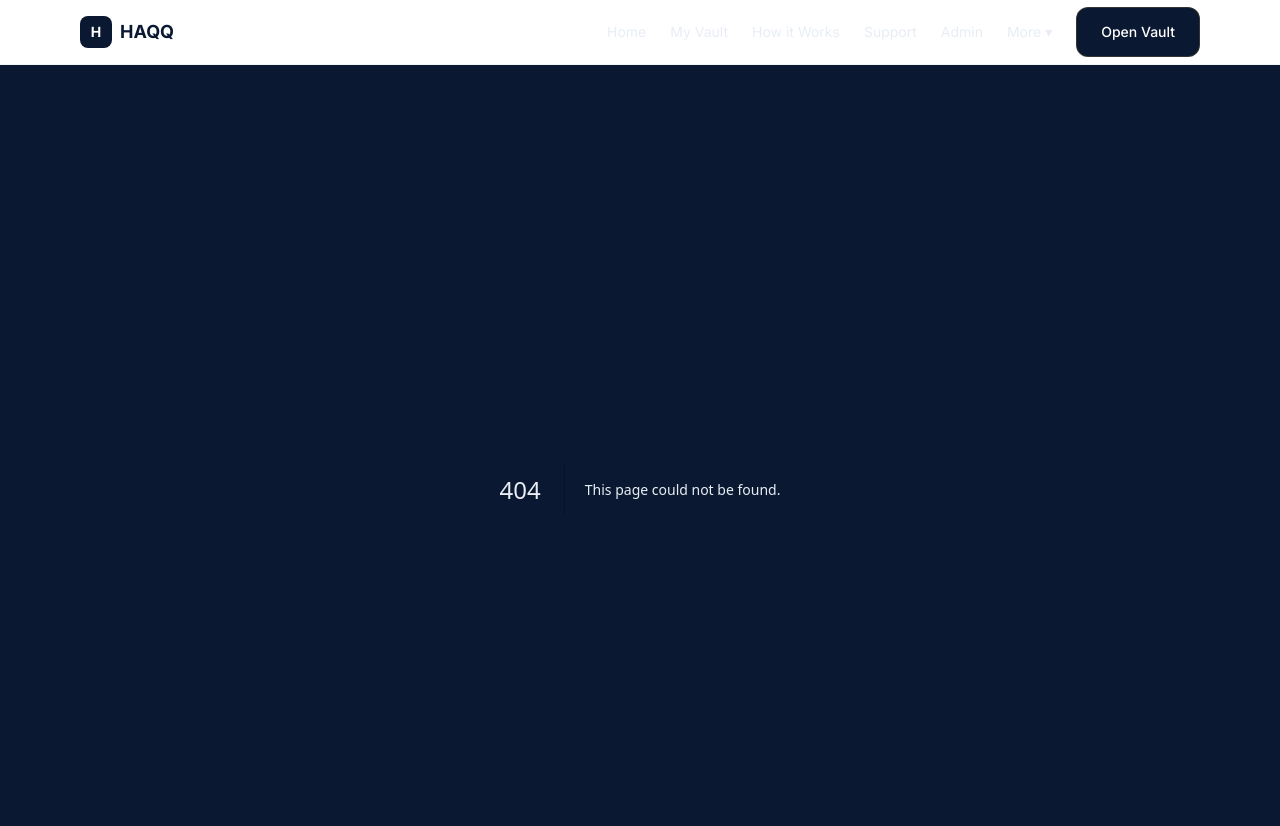
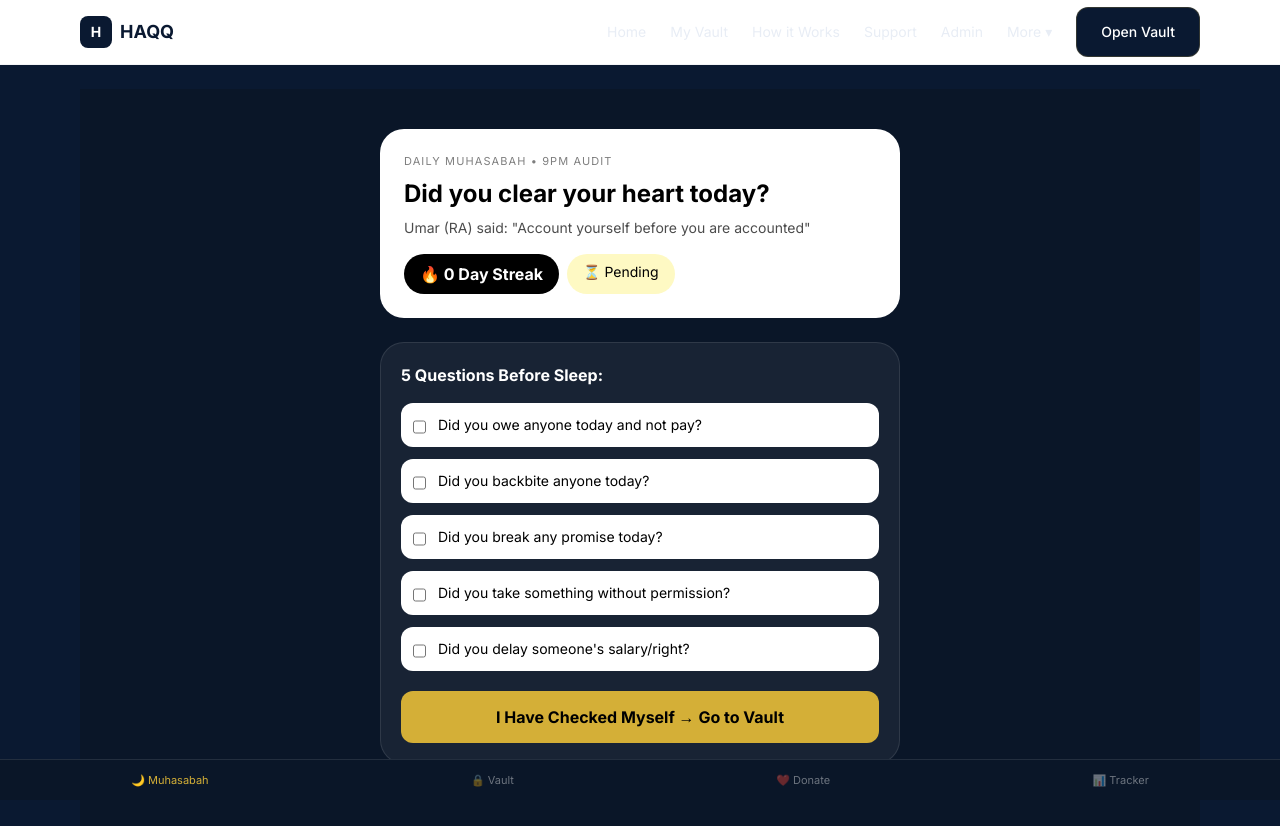
Before and after one commit to Habeebullahi7/Haqq-Vault, a Next.js app: page /muhasabah in a window 1280 px wide. Before the commit this address had no page. Shown: the top 826 px of the page. Built offline with nearby package versions, Linux system fonts and the light colour scheme.

Commit message:
Add MuhasabahPage component with daily questions

```diff
--- /dev/null
+++ b/app/muhasabah/page.tsx
@@ -0,0 +1,66 @@
+"use client"
+import { useState, useEffect } from "react"
+
+export default function MuhasabahPage(){
+  const [streak,setStreak]=useState(0)
+  const [todayDone,setTodayDone]=useState(false)
+  const questions = [
+    "Did you owe anyone today and not pay?",
+    "Did you backbite anyone today?",
+    "Did you break any promise today?",
+    "Did you take something without permission?",
+    "Did you delay someone's salary/right?",
+  ]
+
+  useEffect(()=>{
+    const s = Number(localStorage.getItem("haqq_streak")||0)
+    setStreak(s)
+    const last = localStorage.getItem("muhasabah_last")
+    setTodayDone(last === new Date().toDateString())
+  },[])
+
+  const complete = ()=>{
+    const today = new Date().toDateString()
+    localStorage.setItem("muhasabah_last", today)
+    const newStreak = streak+1
+    localStorage.setItem("haqq_streak", newStreak.toString())
+    setStreak(newStreak)
+    setTodayDone(true)
+  }
+
+  return(
+    <div className="min-h-screen bg-[#0a1628] text-white p-4 pb-28">
+      <div className="max-w-[520px] mx-auto">
+        <div className="mt-6 bg-white text-black rounded-[24px] p-6">
+          <p className="text-[11px] tracking-widest opacity-50">DAILY MUHASABAH • 9PM AUDIT</p>
+          <h1 className="text-2xl font-black mt-2">Did you clear your heart today?</h1>
+          <p className="text-sm mt-2 opacity-70">Umar (RA) said: "Account yourself before you are accounted"</p>
+          <div className="mt-4 flex gap-2">
+            <div className="bg-black text-white px-4 py-2 rounded-full font-bold">🔥 {streak} Day Streak</div>
+            <div className="bg-yellow-100 px-4 py-2 rounded-full text-sm">{todayDone ? "✅ Done Today" : "⏳ Pending"}</div>
+          </div>
+        </div>
+
+        <div className="mt-6 bg-white/[0.06] border border-white/10 rounded-[24px] p-5">
+          <h3 className="font-bold">5 Questions Before Sleep:</h3>
+          <div className="mt-4 space-y-3">
+            {questions.map((q,i)=>(
+              <div key={i} className="flex gap-3 bg-white text-black p-3 rounded-xl">
+                <input type="checkbox" className="mt-1"/>
+                <p className="text-sm">{q}</p>
+              </div>
+            ))}
+          </div>
+          {!todayDone ? (
+            <button onClick={complete} className="w-full mt-5 py-3.5 bg-[#D4AF37] text-black rounded-xl font-bold">I Have Checked Myself → Go to Vault</button>
+          ) : (
+            <a href="/vault" className="block text-center w-full mt-5 py-3.5 bg-white text-black rounded-xl font-bold no-underline">Add to Vault if You Remembered Something</a>
+          )}
+        </div>
+      </div>
+      <div className="fixed bottom-0 left-0 right-0 bg-[#0a1628] border-t border-white/10 flex justify-around py-3 text-[11px]">
+        <a href="/muhasabah" className="text-[#D4AF37]">🌙 Muhasabah</a><a href="/vault" className="text-white/40">🔒 Vault</a><a href="/donate" className="text-white/40">❤️ Donate</a><a href="/tracker" className="text-white/40">📊 Tracker</a>
+      </div>
+    </div>
+  )
+      }
```
